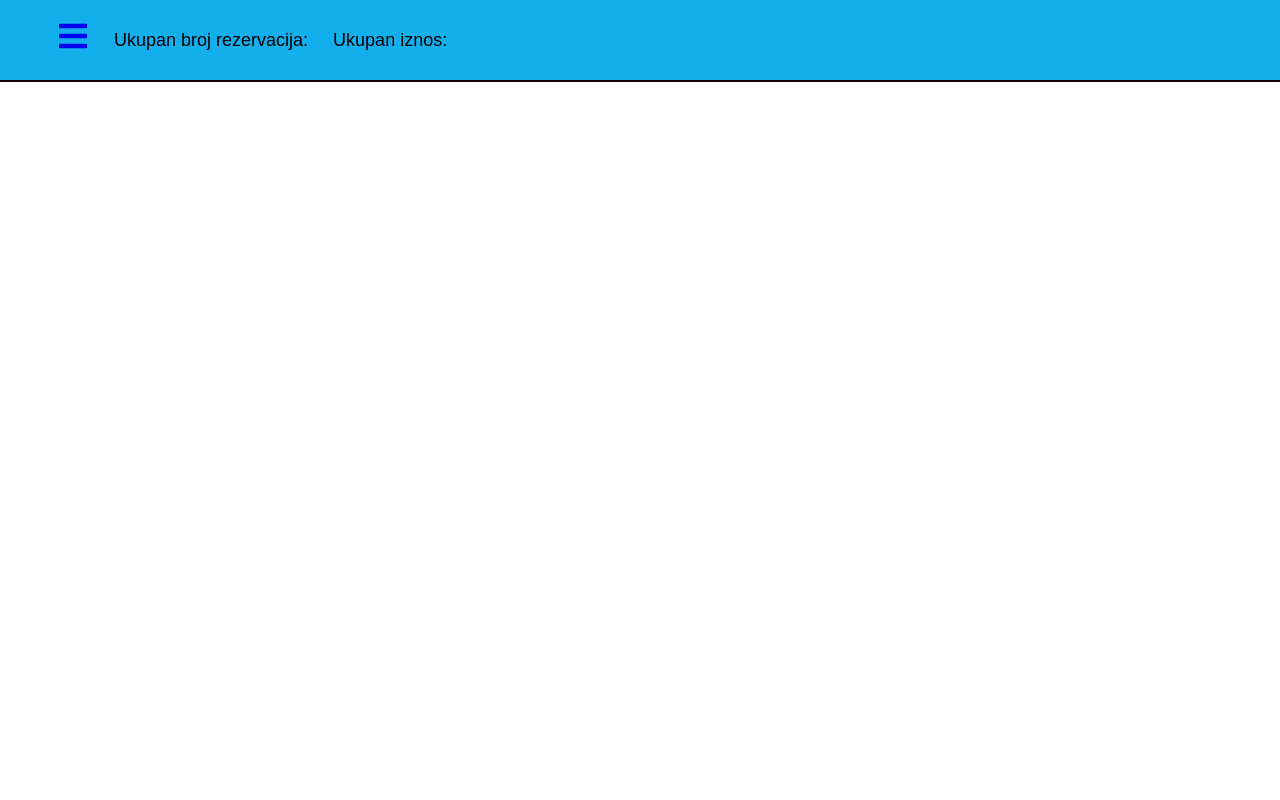
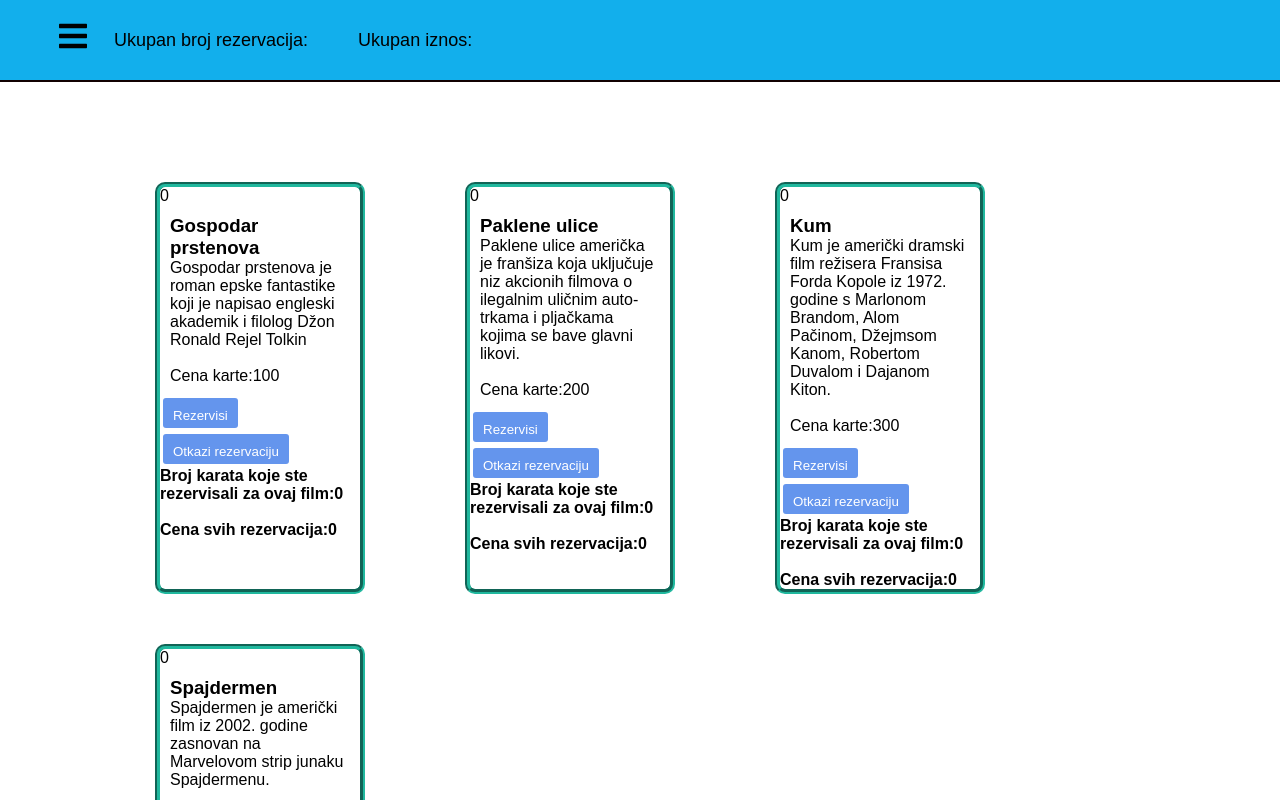
Before and after one commit to aleksandarstaletovic99/reactdomaci, a React (Create React App) app: page / in a window 1280 px wide. Shown: the top 800 px of the page. Built offline with nearby package versions, Linux system fonts and the light colour scheme.

Commit message:
Kreirana pocetna stranica

```diff
--- a/src/App.css
+++ b/src/App.css
@@ -90,3 +90,88 @@
 span {
   margin-left: 16px;
 }
+
+.br-rez {
+
+  color: rgb(14, 1, 1);
+  text-align: center;
+  padding-top: 5px;
+  padding-bottom: 5px;
+  padding-left: 10px;
+  padding-right: 10px;
+  margin-left: 5px;
+}
+
+.svi-filmovi {
+  display: flex;
+  flex-direction: row;
+  flex-wrap: wrap;
+  margin-top: 100px;
+  padding-left: 5px;
+
+  margin-right: 100px;
+  margin-left: 50px;
+
+
+}
+
+.film {
+  border-style: groove;
+  border-width: 5px;
+  border-color: rgb(32, 184, 158);
+  border-radius: 10px;
+  margin-bottom: 50px;
+  max-width: 210px;
+
+  margin-inline-start: 100px;
+
+  margin: 10;
+
+}
+
+.card-img-top {
+  height: 200px;
+  width: 200px;
+  border-top-left-radius: 10px;
+  border-top-right-radius: 10px;
+
+}
+
+.film-body {
+  margin: 10px;
+}
+
+.dugme {
+  background-color: cornflowerblue;
+  color: white;
+  padding-top: 10px;
+  padding-bottom: 5px;
+  padding-left: 10px;
+  padding-right: 10px;
+  margin: 3px;
+  border-radius: 3px;
+  border-width: 0px;
+}
+
+a {
+  color: black;
+  text-decoration: none;
+  cursor: pointer;
+}
+
+.rezervacije {
+  display: grid;
+  justify-content: space-between;
+  margin: 20px;
+
+}
+
+.film-fil {
+  display: flex;
+  flex-direction: row;
+  border-style: solid;
+  border-width: 2px;
+  border-color: rgb(211, 211, 211);
+  border-radius: 10px;
+  max-width: 900px;
+}
--- a/src/App.js
+++ b/src/App.js
@@ -1,5 +1,6 @@
 import NavBar from './components/NavBar';
 import './App.css';
+import Filmovi from './components/Filmovi';
 import {BrowserRouter,Routes,Route} from 'react-router-dom'
 import {useState} from 'react';
 function App() {
@@ -51,7 +52,7 @@ function App() {
     <BrowserRouter className="App">
         <NavBar ></NavBar>
     <Routes>
-      <Route path="/"/>
+      <Route path="/" element={<Filmovi filmovi={filmovi}/>} />
       <Route path="/cart"/>
       <Route path="/slike"/>
     </Routes>
--- a/src/components/Filmovi.jsx
+++ b/src/components/Filmovi.jsx
@@ -0,0 +1,16 @@
+import React from 'react'
+import JedanFilm from './JedanFilm'
+const Filmovi = ({filmovi}) => {
+
+
+    return <div className="svi-filmovi">
+        {filmovi.map((fil)=>(<JedanFilm film={fil} key={fil.id} />))}
+       { /*<JedanFilm film={filmovi[0]}/>
+        <JedanFilm film={filmovi[1]}/>
+<JedanFilm film={filmovi[2]}/>*/}
+    </div>
+
+
+}
+
+export default Filmovi
--- a/src/components/JedanFilm.jsx
+++ b/src/components/JedanFilm.jsx
@@ -0,0 +1,35 @@
+import React from 'react'
+
+
+
+function JedanFilm({film}) {
+
+    return (
+
+             <div className="film">
+
+                 <p  >{film.img}</p>
+            <div className="film-body">
+
+                <h3 >{film.title}</h3>
+                <p >{film.description}</p>
+                <br/>
+                <p >Cena karte:{film.price}</p>
+            </div>
+
+
+            <button className="dugme" >Rezervisi</button>
+            <button className="dugme" >Otkazi rezervaciju</button>
+
+            <h4>Broj karata koje ste rezervisali za ovaj film:{film.amount}
+            <br/>
+
+            <br/>
+            Cena svih rezervacija:{film.money}</h4>
+
+            </div>
+
+    )
+}
+
+export default JedanFilm
```
